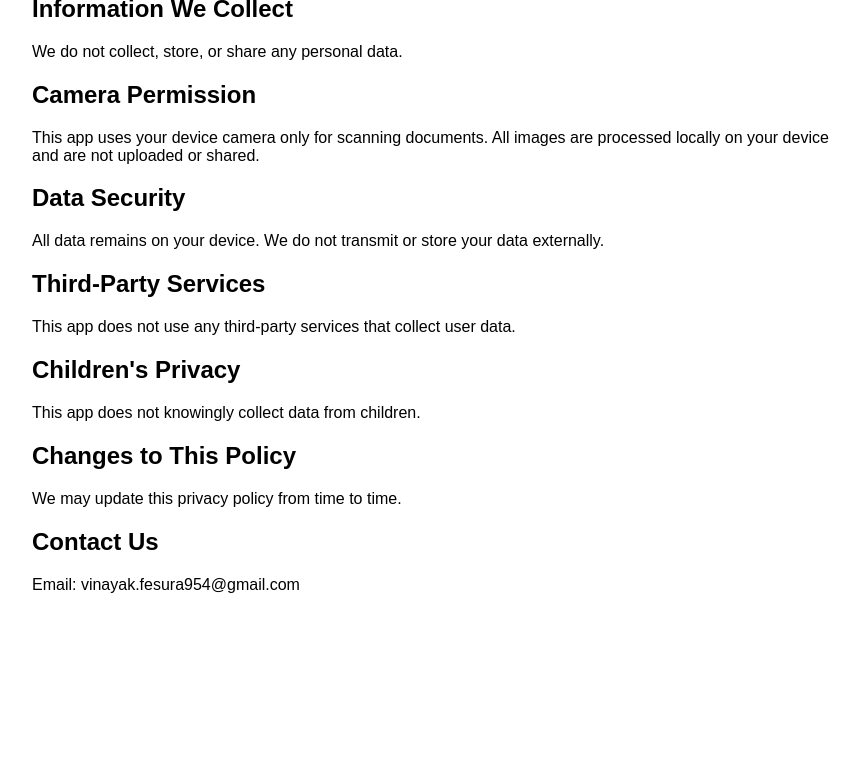
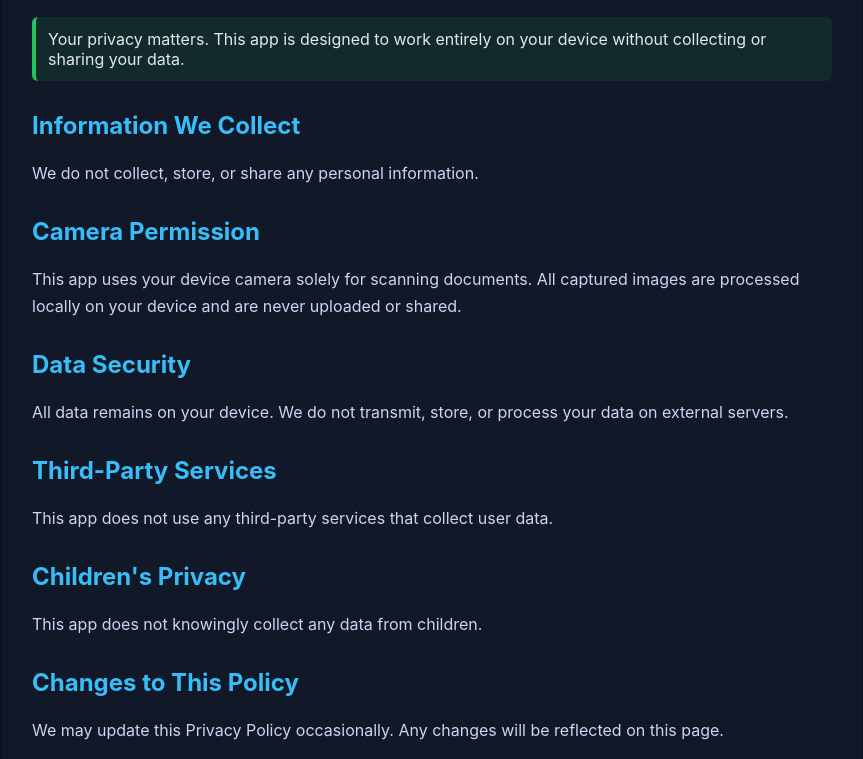
Before and after one commit to Vinu21si/privacy-policy, a plain HTML site: page index.html in a window 1280 px wide. Shown: the part 177-936 px from the top of the page, without its empty margins (208-1071 px from the left). Before the commit the page ends 807 px from the top, so only its background shows below. Drawn offline with Linux system fonts and the light colour scheme.

Commit message:
new privacy page

```diff
--- a/index.html
+++ b/index.html
@@ -1,37 +1,120 @@
 <!DOCTYPE html>
-<html>
+<html lang="en">
 <head>
-    <title>Privacy Policy</title>
-    <meta charset="UTF-8">
+<meta charset="UTF-8">
+<meta name="viewport" content="width=device-width, initial-scale=1.0">
+<title>Privacy Policy</title>
+
+<style>
+    body {
+        margin: 0;
+        font-family: -apple-system, BlinkMacSystemFont, "Segoe UI", Roboto, Arial;
+        background: #0f172a;
+        color: #e2e8f0;
+    }
+
+    .container {
+        max-width: 800px;
+        margin: 40px auto;
+        padding: 30px;
+        background: #111827;
+        border-radius: 16px;
+        box-shadow: 0 10px 30px rgba(0,0,0,0.4);
+    }
+
+    h1 {
+        font-size: 32px;
+        margin-bottom: 10px;
+        color: #22c55e;
+    }
+
+    h2 {
+        margin-top: 30px;
+        color: #38bdf8;
+    }
+
+    p {
+        line-height: 1.7;
+        color: #cbd5f5;
+    }
+
+    .highlight {
+        background: rgba(34,197,94,0.1);
+        padding: 12px;
+        border-left: 4px solid #22c55e;
+        border-radius: 6px;
+        margin: 20px 0;
+    }
+
+    .footer {
+        margin-top: 40px;
+        font-size: 14px;
+        color: #94a3b8;
+        text-align: center;
+    }
+
+    a {
+        color: #38bdf8;
+        text-decoration: none;
+    }
+
+    a:hover {
+        text-decoration: underline;
+    }
+</style>
 </head>
-<body style="font-family: Arial; max-width: 800px; margin: auto; padding: 20px;">
+
+<body>
+
+<div class="container">
 
 <h1>Privacy Policy</h1>
-
 <p><strong>Effective Date:</strong> April 2026</p>
 
-<p>This app is committed to protecting your privacy.</p>
+<div class="highlight">
+Your privacy matters. This app is designed to work entirely on your device without collecting or sharing your data.
+</div>
 
 <h2>Information We Collect</h2>
-<p>We do not collect, store, or share any personal data.</p>
+<p>We do not collect, store, or share any personal information.</p>
 
 <h2>Camera Permission</h2>
-<p>This app uses your device camera only for scanning documents. All images are processed locally on your device and are not uploaded or shared.</p>
+<p>
+This app uses your device camera solely for scanning documents.
+All captured images are processed locally on your device and are never uploaded or shared.
+</p>
 
 <h2>Data Security</h2>
-<p>All data remains on your device. We do not transmit or store your data externally.</p>
+<p>
+All data remains on your device. We do not transmit, store, or process your data on external servers.
+</p>
 
 <h2>Third-Party Services</h2>
-<p>This app does not use any third-party services that collect user data.</p>
+<p>
+This app does not use any third-party services that collect user data.
+</p>
 
 <h2>Children's Privacy</h2>
-<p>This app does not knowingly collect data from children.</p>
+<p>
+This app does not knowingly collect any data from children.
+</p>
 
 <h2>Changes to This Policy</h2>
-<p>We may update this privacy policy from time to time.</p>
+<p>
+We may update this Privacy Policy occasionally. Any changes will be reflected on this page.
+</p>
 
-<h2>Contact Us</h2>
-<p>Email: vinayak.fesura954@gmail.com</p>
+<h2>Contact</h2>
+<p>
+If you have any questions, contact us at:<br>
+<strong>your-email@example.com</strong>
+</p>
+
+<div class="footer">
+© 2026 Your App Name. All rights reserved.
+</div>
+
+</div>
 
 </body>
 </html>
```
